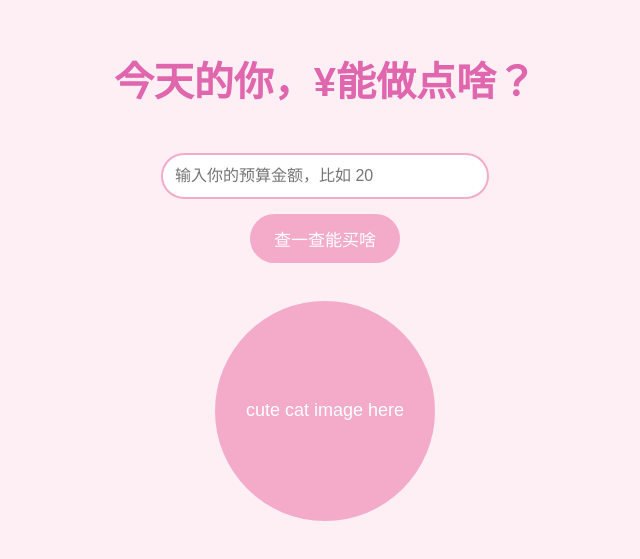
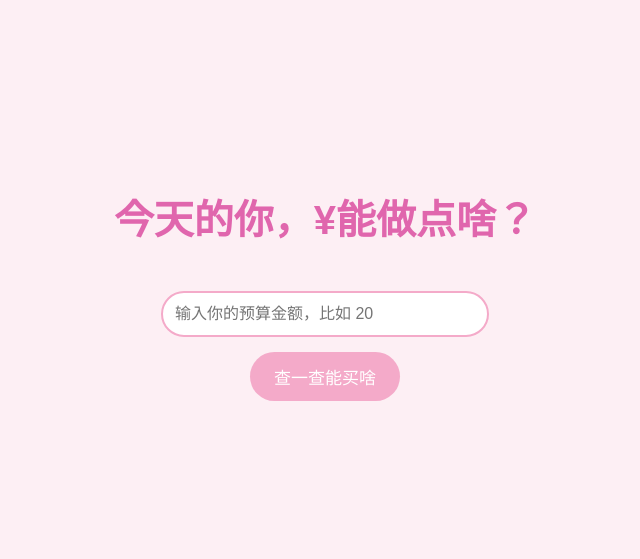
Before and after one commit to yshxin/20yuan, a React (Vite) app: page / in a window 1280 px wide. Shown: the part 119-678 px from the top of the page, without its empty margins (315-955 px from the left). Built offline with nearby package versions, Linux system fonts and the light colour scheme.

Commit message:
优化逻辑

```diff
--- a/src/App.jsx
+++ b/src/App.jsx
@@ -34,11 +34,16 @@ export default function App() {
       />
       <button onClick={handleSearch}>查一查能买啥</button>
 
-       {results.length === 0 && (
+       {results.length === 0 && !isNaN(parseFloat(budget)) && (
+         <div>
+         <p>没有找到适合您预算的商品哦！</p>
+
           <div className="cute-cat-container">
             <p className="cute-cat">cute cat image here</p>
           </div>
+          </div>
         )}
+
 
       {results.length > 0 && (
         <div className="results-container">
```
